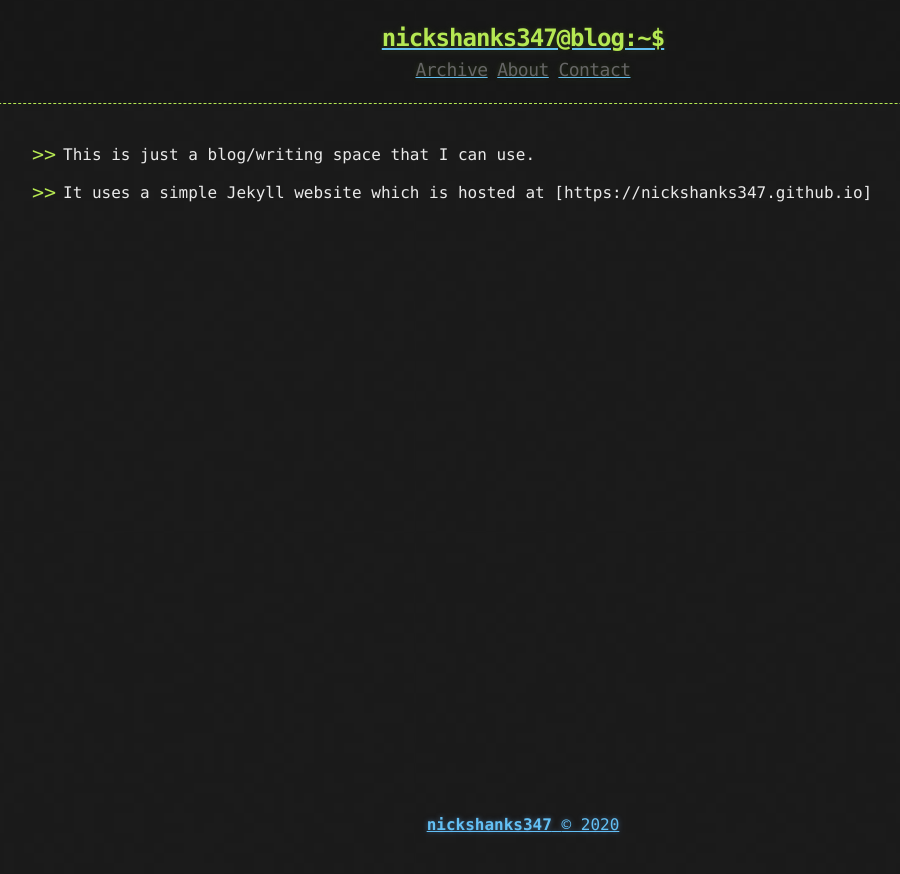
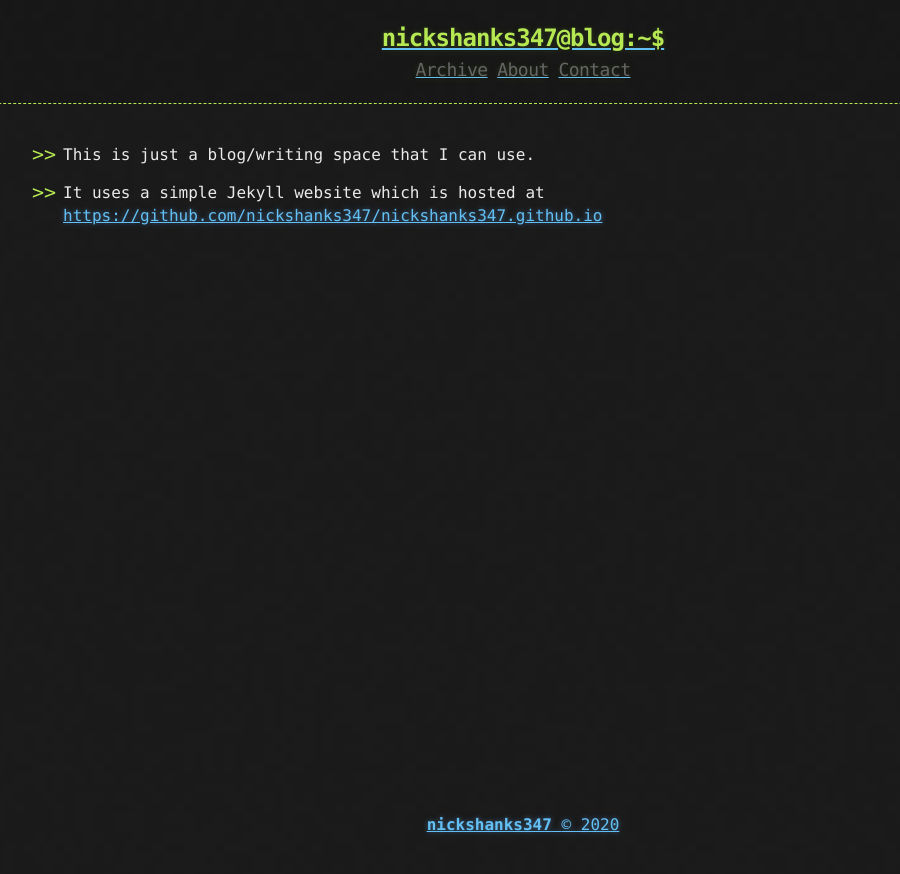
Before and after one commit to nickshanks347/nickshanks347.github.io, a Jekyll site: the page built from about.md, in a window 1280 px wide. Shown: the top 874 px of the page, without its empty margins (117-1017 px from the left). Built offline with Jekyll 4.4.1, drawn with Linux system fonts in a browser that asks for light colours; some of the changed lines change nothing that is shown.

Commit message:
Update about.md

```diff
--- a/about.md
+++ b/about.md
@@ -6,4 +6,4 @@
 * This is just a blog/writing space that I can use.
 
 
-* It uses a simple Jekyll website which is hosted at [https://nickshanks347.github.io]
+* It uses a simple Jekyll website which is hosted at [https://github.com/nickshanks347/nickshanks347.github.io](https://github.com/nickshanks347/nickshanks347.github.io)
```
